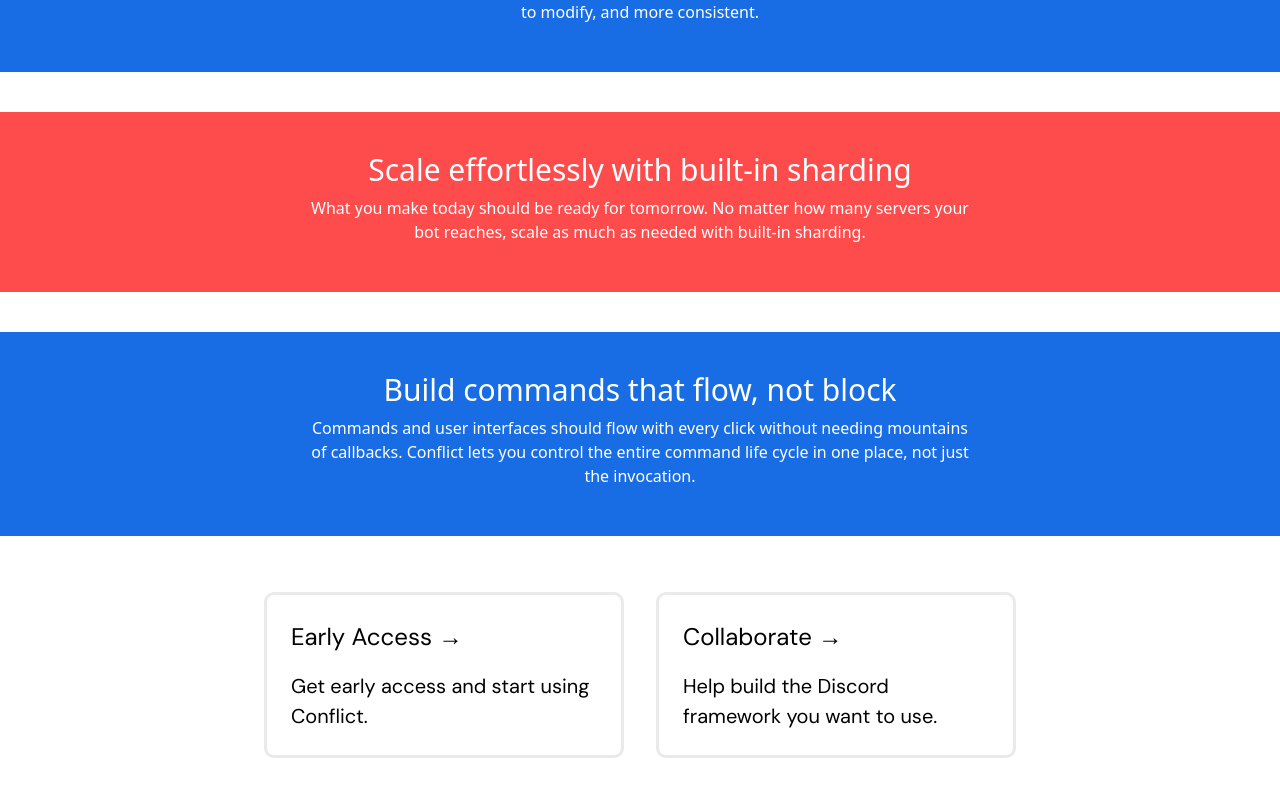
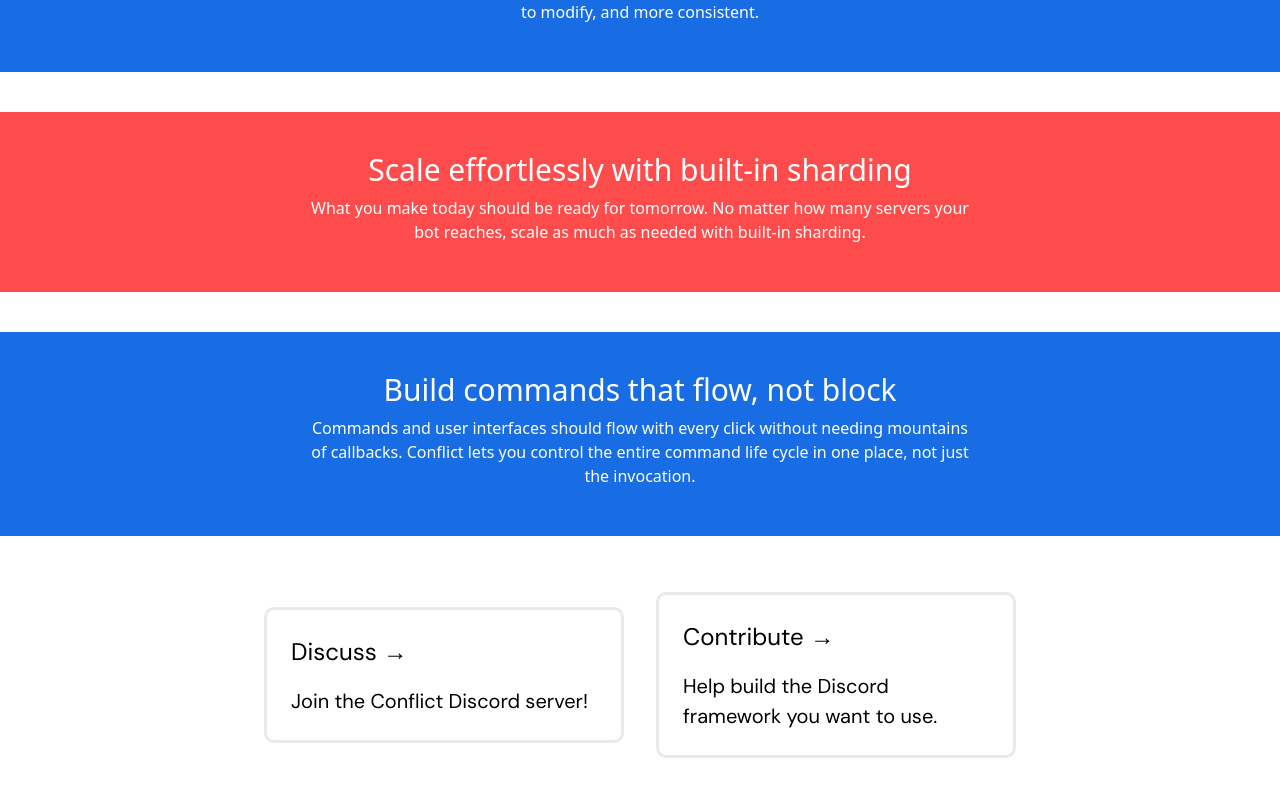
Before and after one commit to YodaLightsabr/conflict-website-old, a Next.js app: page / in a window 1280 px wide. Shown: the part 384-1180 px from the top of the page. Built offline with nearby package versions, Linux system fonts and the light colour scheme.

Commit message:
Update index.js

```diff
--- a/pages/index.js
+++ b/pages/index.js
@@ -61,8 +61,8 @@
           </a>
 */}
           <a href="https://discord.gg/Bxtf45CCX7" className={styles.card}>
-            <h2>Early Access &rarr;</h2>
-            <p>Get early access and start using Conflict.</p>
+            <h2>Discuss &rarr;</h2>
+            <p>Join the Conflict Discord server!</p>
           </a>
 {/*
           <a
@@ -74,10 +74,10 @@
           </a>
 */}
           <a
-            href="https://discord.gg/Bxtf45CCX7"
+            href="https://github.com/yodalightsabr/conflict"
             className={styles.card}
           >
-            <h2>Collaborate &rarr;</h2>
+            <h2>Contribute &rarr;</h2>
             <p>
               Help build the Discord framework you want to use.
             </p>
```
